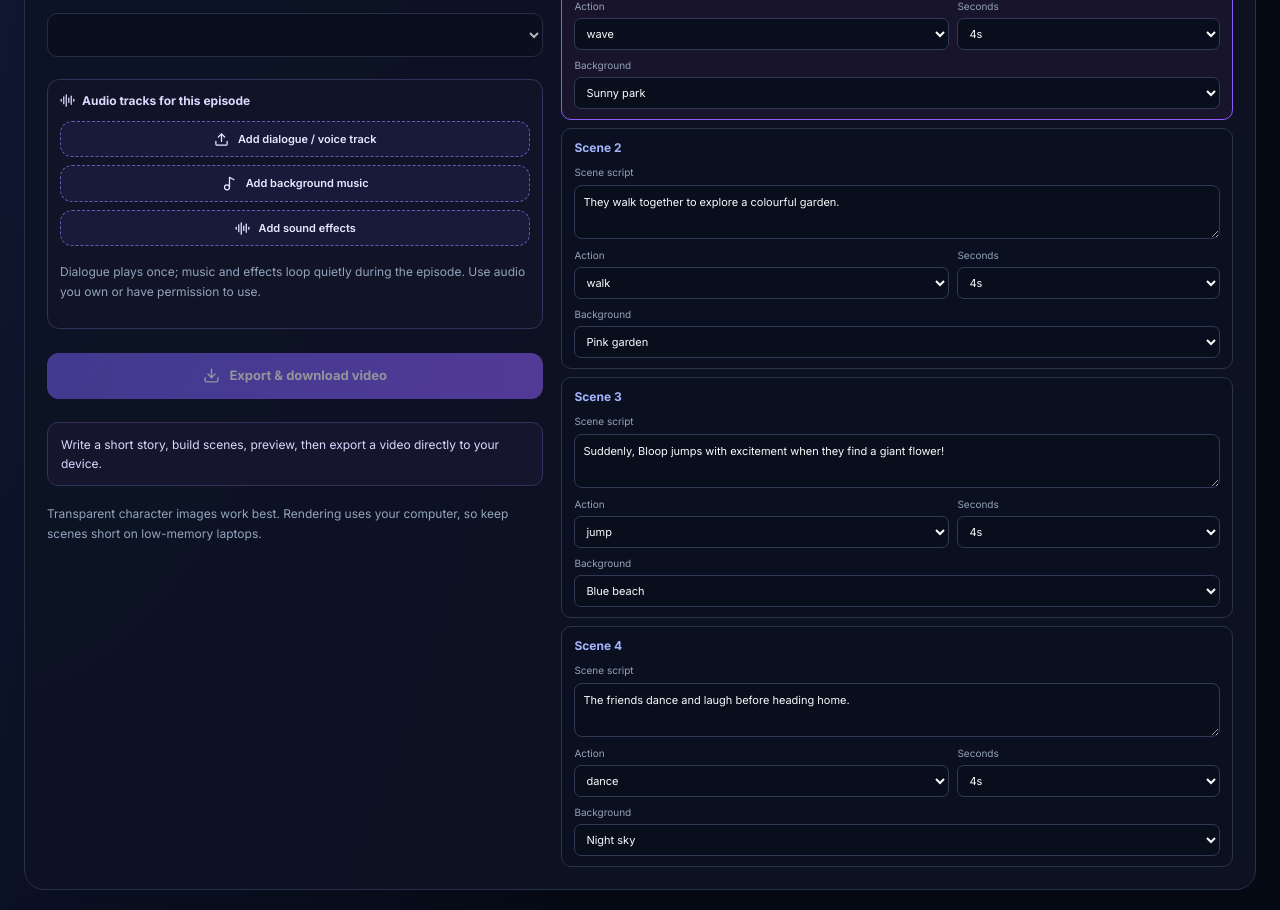
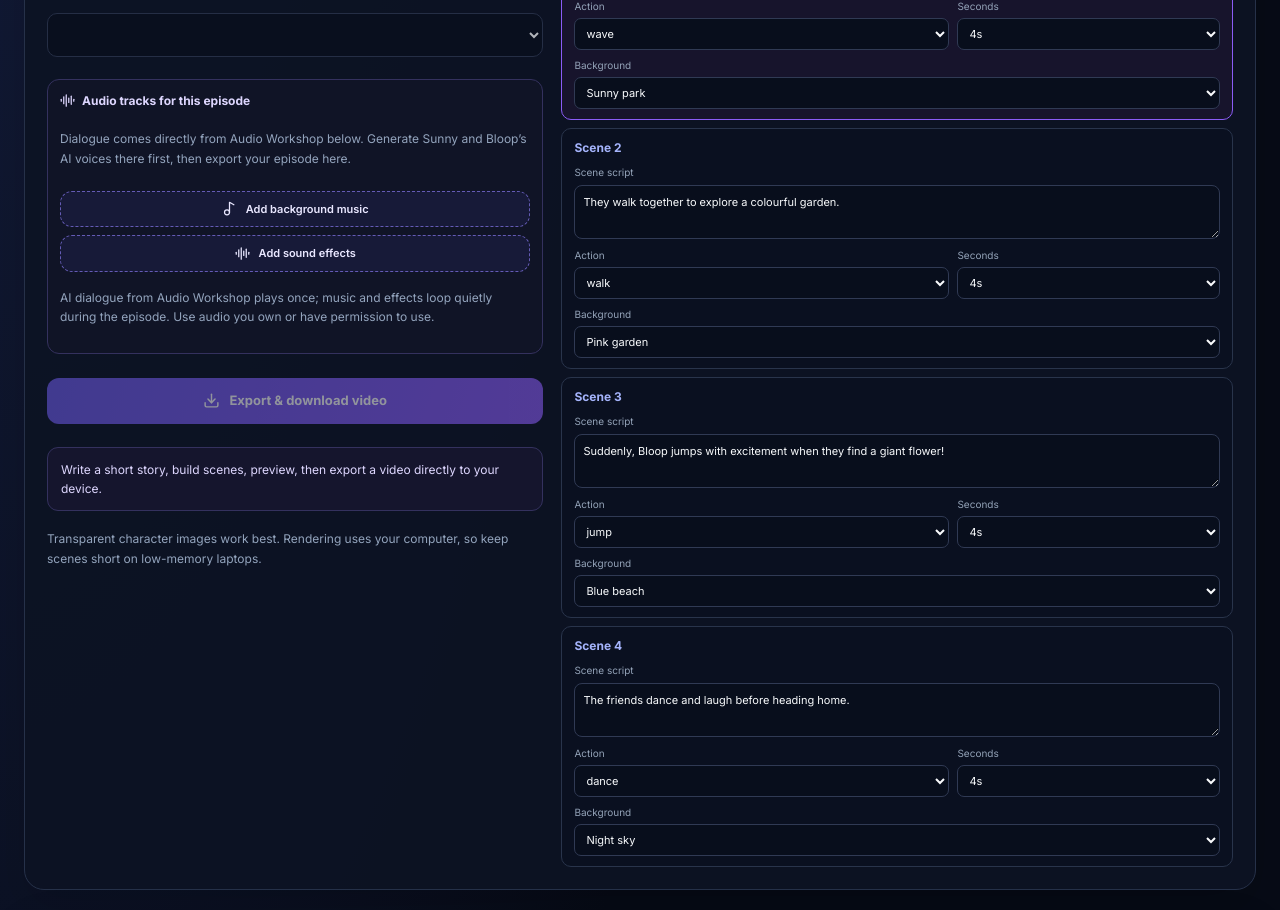
Before and after one commit to DynamismCh/AnimateText-Studio, a React (Vite) app: page / in a window 1280 px wide. Shown: the part 1540-2450 px from the top of the page. Built offline with nearby package versions, Linux system fonts and the light colour scheme.

Commit message:
Use Audio Workshop voices in local episode export

```diff
--- a/src/components/SceneStudio.tsx
+++ b/src/components/SceneStudio.tsx
@@ -25,7 +25,7 @@ function makeScenes(story: string): Scene[] {
     .map((text, index) => ({ id: index + 1, text, action: actionFor(text), background: index % backgrounds.length, duration: 4 }));
 }
 
-export default function SceneStudio({ characters }: { characters: LocalCharacter[] }) {
+export default function SceneStudio({ characters, generatedDialogueUrl }: { characters: LocalCharacter[]; generatedDialogueUrl: string }) {
   const canvasRef = useRef<HTMLCanvasElement>(null);
   const imagesRef = useRef(new Map<string, HTMLImageElement>());
   const scenesRef = useRef<Scene[]>(makeScenes(starter));
@@ -44,10 +44,8 @@ export default function SceneStudio({ characters }: { characters: LocalCharacter
   const [sceneIndex, setSceneIndex] = useState(0);
   const [status, setStatus] = useState('Write a short story, build scenes, preview, then export a video directly to your device.');
   const [exportUrl, setExportUrl] = useState('');
-  const [dialogueUrl, setDialogueUrl] = useState('');
   const [musicUrl, setMusicUrl] = useState('');
   const [effectsUrl, setEffectsUrl] = useState('');
-  const [dialogueName, setDialogueName] = useState('');
   const [musicName, setMusicName] = useState('');
   const [effectsName, setEffectsName] = useState('');
   const dialogueRef = useRef('');
@@ -64,13 +62,12 @@ export default function SceneStudio({ characters }: { characters: LocalCharacter
       }
     });
   }, [characters]);
-  useEffect(() => () => { activeRef.current = false; exportingRef.current = false; [exportUrl, dialogueRef.current, musicRef.current, effectsRef.current].forEach((url) => { if (url) URL.revokeObjectURL(url); }); }, [exportUrl]);
+  useEffect(() => () => { activeRef.current = false; exportingRef.current = false; [exportUrl, musicRef.current, effectsRef.current].forEach((url) => { if (url) URL.revokeObjectURL(url); }); }, [exportUrl]);
 
   function loadAudio(file: File | undefined, kind: 'dialogue' | 'music' | 'effects') {
     if (!file) return;
     if (!file.type.startsWith('audio/')) { setStatus('Please choose an audio file such as WAV, MP3, or OGG.'); return; }
     const url = URL.createObjectURL(file);
-    if (kind === 'dialogue') { if (dialogueRef.current) URL.revokeObjectURL(dialogueRef.current); dialogueRef.current = url; setDialogueUrl(url); setDialogueName(file.name); }
     if (kind === 'music') { if (musicRef.current) URL.revokeObjectURL(musicRef.current); musicRef.current = url; setMusicUrl(url); setMusicName(file.name); }
     if (kind === 'effects') { if (effectsRef.current) URL.revokeObjectURL(effectsRef.current); effectsRef.current = url; setEffectsUrl(url); setEffectsName(file.name); }
     setStatus('Audio track loaded locally. It will be included when you export the episode.');
@@ -219,7 +216,7 @@ export default function SceneStudio({ characters }: { characters: LocalCharacter
     const audioElements: HTMLAudioElement[] = [];
     try {
       const mime = ['video/webm;codecs=vp9','video/webm;codecs=vp8','video/webm'].find((type) => MediaRecorder.isTypeSupported(type)) || '';
-      const audioTracks = [dialogueUrl ? { url: dialogueUrl, volume: 1, loop: false } : null, musicUrl ? { url: musicUrl, volume: 0.18, loop: true } : null, effectsUrl ? { url: effectsUrl, volume: 0.32, loop: true } : null].filter((track): track is { url: string; volume: number; loop: boolean } => Boolean(track));
+      const audioTracks = [generatedDialogueUrl ? { url: generatedDialogueUrl, volume: 1, loop: false } : null, musicUrl ? { url: musicUrl, volume: 0.18, loop: true } : null, effectsUrl ? { url: effectsUrl, volume: 0.32, loop: true } : null].filter((track): track is { url: string; volume: number; loop: boolean } => Boolean(track));
       if (audioTracks.length) {
         audioContext = new AudioContext();
         const destination = audioContext.createMediaStreamDestination();
@@ -261,13 +258,13 @@ export default function SceneStudio({ characters }: { characters: LocalCharacter
         <label className="wan-label" htmlFor="scene-secondary">Second character</label><select id="scene-secondary" value={secondary} onChange={(e) => setSecondary(e.target.value)} disabled={!characters.length}>{characters.map((c) => <option key={c.id} value={c.id}>{c.name}</option>)}</select>
         <div className="scene-studio-audio">
           <strong><AudioLines size={15} /> Audio tracks for this episode</strong>
-          <label className="wan-upload"><Upload size={15} /> {dialogueName || 'Add dialogue / voice track'}<input type="file" accept="audio/*" onChange={(e) => { loadAudio(e.target.files?.[0], 'dialogue'); e.currentTarget.value = ''; }} /></label>
+          <p className="wan-help">Dialogue comes directly from Audio Workshop below. Generate Sunny and Bloop’s AI voices there first, then export your episode here.</p>
+          {generatedDialogueUrl && <audio controls preload="metadata" src={generatedDialogueUrl} />}
           <label className="wan-upload"><Music2 size={15} /> {musicName || 'Add background music'}<input type="file" accept="audio/*" onChange={(e) => { loadAudio(e.target.files?.[0], 'music'); e.currentTarget.value = ''; }} /></label>
           <label className="wan-upload"><AudioLines size={15} /> {effectsName || 'Add sound effects'}<input type="file" accept="audio/*" onChange={(e) => { loadAudio(e.target.files?.[0], 'effects'); e.currentTarget.value = ''; }} /></label>
-          {dialogueUrl && <audio controls preload="metadata" src={dialogueUrl} />}
           {musicUrl && <audio controls preload="metadata" src={musicUrl} />}
           {effectsUrl && <audio controls preload="metadata" src={effectsUrl} />}
-          <p className="wan-help">Dialogue plays once; music and effects loop quietly during the episode. Use audio you own or have permission to use.</p>
+          <p className="wan-help">AI dialogue from Audio Workshop plays once; music and effects loop quietly during the episode. Use audio you own or have permission to use.</p>
         </div>
         <button className="wan-download" onClick={() => void exportVideo()} disabled={exporting || !characters.length}>{exporting ? <><LoaderCircle className="wan-spin" size={17} /> Rendering episode…</> : <><Download size={17} /> Export &amp; download video</>}</button>
         <p className="wan-status" aria-live="polite">{status}</p><p className="wan-help">Transparent character images work best. Rendering uses your computer, so keep scenes short on low-memory laptops.</p>
```
